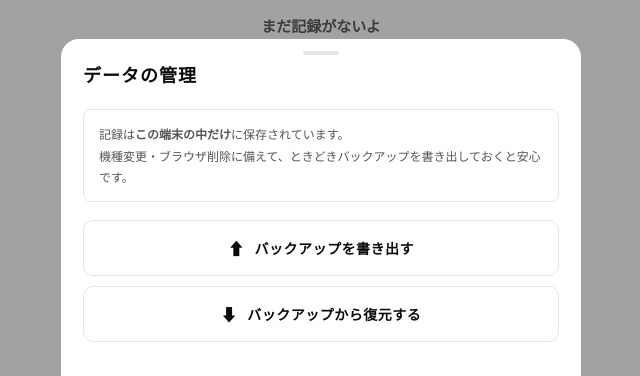
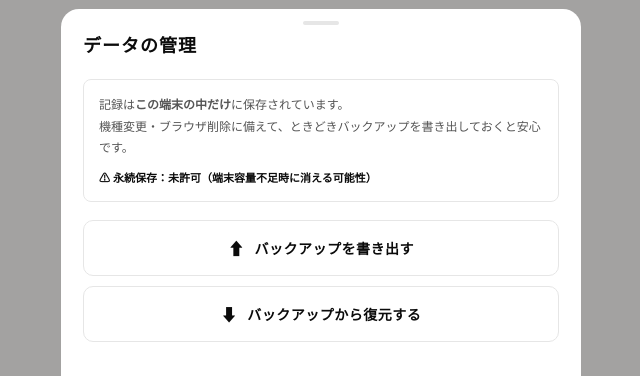
Before and after one commit to itiwoja/ramen-log, a plain HTML site: page index.html in a window 1280 px wide. Both pictures are taken after a click on the button "データの管理". Shown: the part 424-800 px from the top of the page, without its empty margins (319-959 px from the left). Drawn offline with Linux system fonts and the light colour scheme.

Commit message:
feat: 永続ストレージ(persist)を要求＋設定に保存状態/使用量を表示（写真をより消えにくく）

```diff
--- a/index.html
+++ b/index.html
@@ -194,6 +194,7 @@ body{font-family:'Zen Kaku Gothic New',sans-serif;color:var(--ink);background:va
   text-decoration:underline;text-underline-offset:3px;}
 
 /* backup */
+.store-status{margin-top:10px;font-size:11px;font-weight:700;color:var(--ink);}
 .bk-info{font-size:12px;color:var(--ink-2);line-height:1.8;border:1px solid var(--line);
   border-radius:8px;padding:13px 15px;margin-bottom:18px;}
 .bk-btn{width:100%;border:1px solid var(--line);background:transparent;border-radius:10px;
@@ -351,6 +352,7 @@ body{font-family:'Zen Kaku Gothic New',sans-serif;color:var(--ink);background:va
   <div class="bk-info">
     記録は<b>この端末の中だけ</b>に保存されています。<br>
     機種変更・ブラウザ削除に備えて、ときどきバックアップを書き出しておくと安心です。
+    <div id="storeStatus" class="store-status"></div>
   </div>
   <button class="bk-btn" id="exportBtn"><span class="bi">⬆</span> バックアップを書き出す</button>
   <button class="bk-btn" id="importBtn"><span class="bi">⬇</span> バックアップから復元する</button>
@@ -892,7 +894,16 @@ function todayStr(){const d=new Date();return `${d.getFullYear()}-${String(d.get
 
 // ===== バックアップ / 復元 =====
 function hideBackup(){$('bkMask').classList.remove('on');$('bkSheet').classList.remove('on')}
-$('gear').onclick=()=>{$('bkMask').classList.add('on');$('bkSheet').classList.add('on')}
+async function showStoreStatus(){
+  const el=$('storeStatus');if(!el)return
+  try{
+    const p=navigator.storage&&navigator.storage.persisted?await navigator.storage.persisted():false
+    let usage=''
+    if(navigator.storage&&navigator.storage.estimate){const e=await navigator.storage.estimate();if(e.usage)usage=` ・ 使用 ${(e.usage/1048576).toFixed(1)}MB`}
+    el.textContent=(p?'🔒 永続保存：有効':'⚠ 永続保存：未許可（端末容量不足時に消える可能性）')+usage
+  }catch(e){el.textContent=''}
+}
+$('gear').onclick=()=>{$('bkMask').classList.add('on');$('bkSheet').classList.add('on');showStoreStatus()}
 $('bkMask').onclick=hideBackup
 $('exportBtn').onclick=async()=>{
   toast('バックアップ作成中…')
@@ -969,6 +980,11 @@ if(localStorage.getItem(TROPHY_KEY)===null && window.computeAchievements){
 
 // オフライン対応 (Service Worker)
 if('serviceWorker' in navigator){addEventListener('load',()=>navigator.serviceWorker.register('sw.js').catch(()=>{}))}
+
+// 永続ストレージを要求（容量不足での自動退避を防ぎ、写真を消えにくくする）
+if(navigator.storage && navigator.storage.persist){
+  navigator.storage.persisted().then(p=>{ if(!p) navigator.storage.persist().catch(()=>{}) }).catch(()=>{})
+}
 </script>
 </body>
 </html>
```
